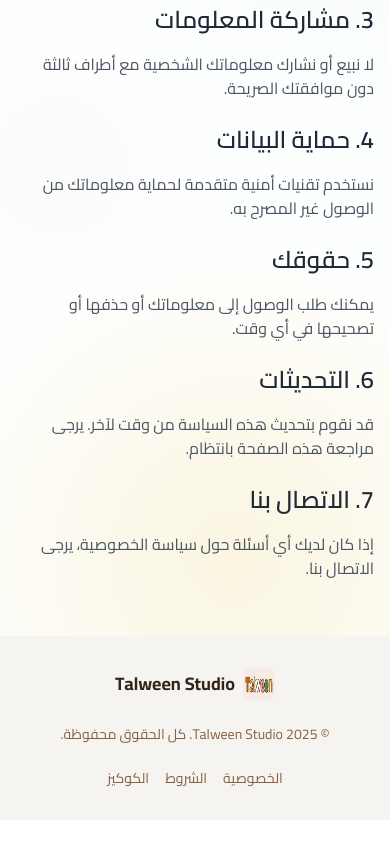
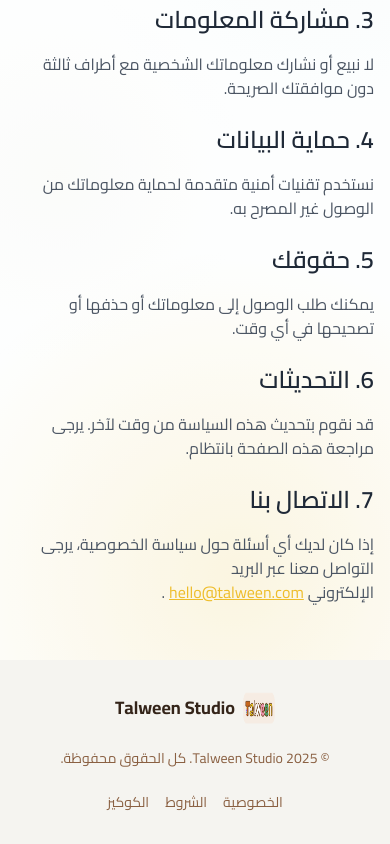
Before and after one commit to Amir-fan/talween-studio, a Next.js app: page /legal/privacy in a window 390 px wide. Shown: the part 489-1333 px from the top of the page. Before the commit the page ends 1309 px from the top, so only its background shows below. Built offline with nearby package versions, Linux system fonts and the light colour scheme.

Commit message:
Mobile UX: stack story navigation buttons on small screens; add hello@talween.com contact links in privacy and terms

```diff
--- a/src/app/create/story/page.tsx
+++ b/src/app/create/story/page.tsx
@@ -841,17 +841,17 @@ function CreateStoryPage() {
                         </div>
                     )}
                 </CardContent>
-                 <CardFooter className="justify-between p-8">
-                    <Button onClick={prevStep} size="lg" variant="outline" disabled={loading}>
+                 <CardFooter className="p-4 md:p-8 flex flex-col-reverse md:flex-row md:justify-between gap-3 md:gap-0">
+                    <Button onClick={prevStep} size="lg" variant="outline" disabled={loading} className="w-full md:w-auto">
                         <ArrowRight className="ml-2 h-5 w-5" />
                         السابق
                     </Button>
-                    <div className="flex gap-4">
-                        <Button onClick={handleGenerateStory} size="lg" variant="outline" disabled={loading} className="bg-orange-50 text-orange-600 border-orange-200 hover:bg-orange-100">
+                    <div className="flex flex-col md:flex-row gap-3 md:gap-4 w-full md:w-auto">
+                        <Button onClick={handleGenerateStory} size="lg" variant="outline" disabled={loading} className="bg-orange-50 text-orange-600 border-orange-200 hover:bg-orange-100 w-full md:w-auto">
                             <Wand2 className="ml-2 h-5 w-5" />
                             إعادة إنشاء ({PRICING_CONFIG.FEATURE_COSTS.STORY_WITH_CHILD_NAME} نقطة)
                         </Button>
-                        <Button onClick={nextStep} size="lg" className="bg-gradient-to-l from-primary to-amber-400 font-bold text-primary-foreground hover:to-amber-500" disabled={loading || !story}>
+                        <Button onClick={nextStep} size="lg" className="bg-gradient-to-l from-primary to-amber-400 font-bold text-primary-foreground hover:to-amber-500 w-full md:w-auto" disabled={loading || !story}>
                             التالي
                             <ArrowLeft className="mr-2 h-5 w-5" />
                         </Button>
--- a/src/app/legal/privacy/page.tsx
+++ b/src/app/legal/privacy/page.tsx
@@ -40,7 +40,8 @@ export default function PrivacyPage() {
 
           <h2 className="text-2xl font-semibold text-gray-800 mb-4">7. الاتصال بنا</h2>
           <p className="text-gray-600 mb-6">
-            إذا كان لديك أي أسئلة حول سياسة الخصوصية، يرجى الاتصال بنا.
+            إذا كان لديك أي أسئلة حول سياسة الخصوصية، يرجى التواصل معنا عبر البريد الإلكتروني
+            <a href="mailto:hello@talween.com" className="text-primary underline mx-1">hello@talween.com</a>.
           </p>
         </div>
       </div>
--- a/src/app/legal/terms/page.tsx
+++ b/src/app/legal/terms/page.tsx
@@ -35,7 +35,8 @@ export default function TermsPage() {
 
           <h2 className="text-2xl font-semibold text-gray-800 mb-4">6. الاتصال</h2>
           <p className="text-gray-600 mb-6">
-            إذا كان لديك أي أسئلة حول هذه الشروط، يرجى الاتصال بنا عبر البريد الإلكتروني.
+            إذا كان لديك أي أسئلة حول هذه الشروط، يمكنك التواصل معنا عبر البريد الإلكتروني
+            <a href="mailto:hello@talween.com" className="text-primary underline mx-1">hello@talween.com</a>.
           </p>
         </div>
       </div>
```
